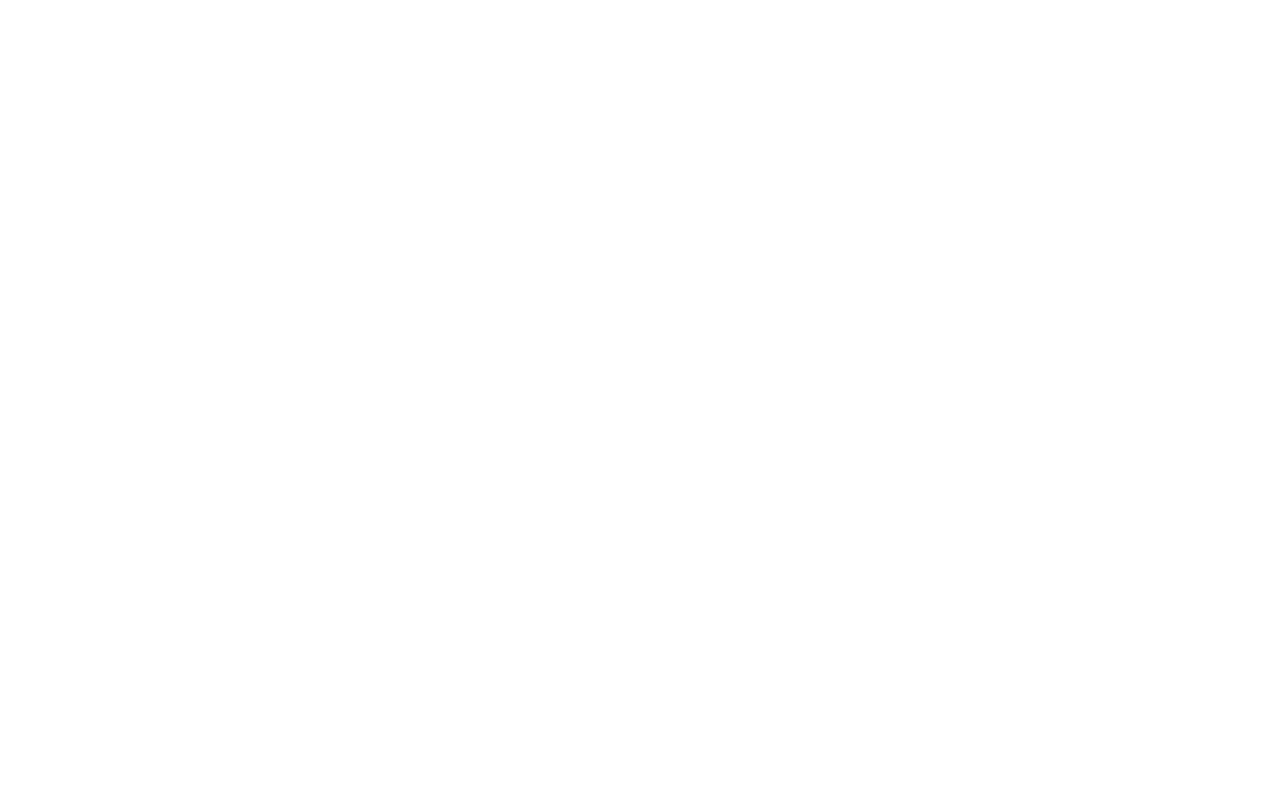
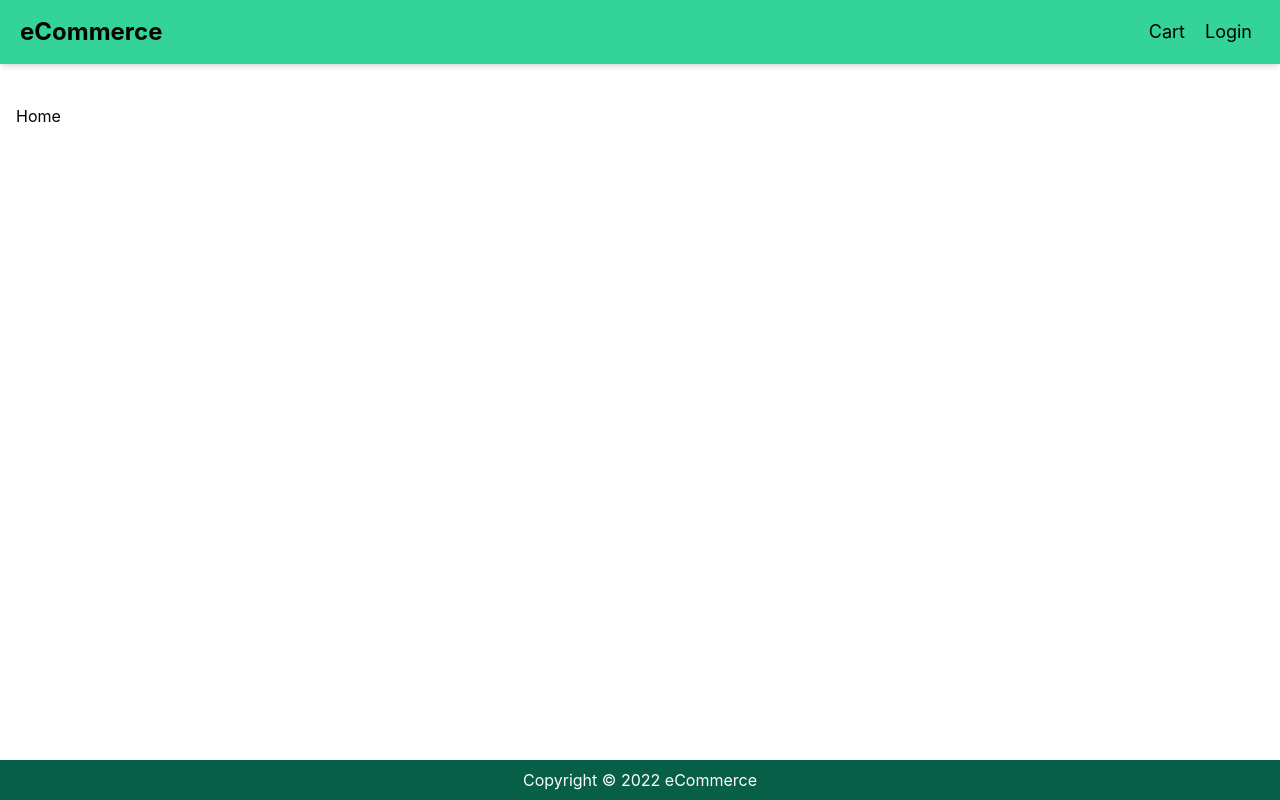
Before and after one commit to kballout/Side-Projects, a Next.js app in the folder ecommerce-app/: page / in a window 1280 px wide. Built offline with nearby package versions, Linux system fonts and the light colour scheme.

Commit message:
added layout wrapper and nav bar

```diff
--- /dev/null
+++ b/ecommerce-app/components/Layout.js
@@ -0,0 +1,30 @@
+import React from "react";
+import Head from "next/head";
+import Link from "next/link";
+
+export default function Layout({ children, title }) {
+  return (
+    <>
+      <Head>
+        <title>{title ? title + " - eCommerce" : "eCommerce"}</title>
+        <meta name="description" content="Generated by create next app" />
+        <link rel="icon" href="/favicon.ico" />
+      </Head>
+      <div className="flex min-h-screen flex-col justify-between">
+        <header>
+            <nav className="flex h-16 justify-between bg-emerald-400 px-5 items-center shadow-md">
+                <Link className="text-2xl font-bold" href="/">
+                   eCommerce
+                </Link>
+                <div className="flex gap-5 p-2 text-lg">
+                    <Link href="/cart">Cart</Link>
+                    <Link href="/login">Login</Link>
+                </div>
+            </nav>
+        </header>
+        <main className="container m-auto mt-10 px-4">{children}</main>
+        <footer className="flex justify-center items-center h-10 bg-emerald-800 text-white">Copyright &copy; {new Date().getFullYear()} eCommerce </footer>
+      </div>
+    </>
+  );
+}
--- a/ecommerce-app/pages/index.js
+++ b/ecommerce-app/pages/index.js
@@ -1,13 +1,9 @@
-import Head from 'next/head'
+import Layout from "../components/Layout";
 
 export default function Home() {
   return (
-    <div>
-      <Head>
-        <title>Create Next App</title>
-        <meta name="description" content="Generated by create next app" />
-        <link rel="icon" href="/favicon.ico" />
-      </Head>
-    </div>
+    <Layout title={'Home Page'}>
+      Home
+    </Layout>
   )
 }
--- a/ecommerce-app/styles/globals.css
+++ b/ecommerce-app/styles/globals.css
@@ -23,7 +23,7 @@
     color-scheme: dark;
   }
   body {
-    color: white;
-    background: black;
+    color: black;
+    background: rgb(232, 245, 249);
   }
 }
```
Also changed, not shown: ecommerce-app/.eslintrc.json.
